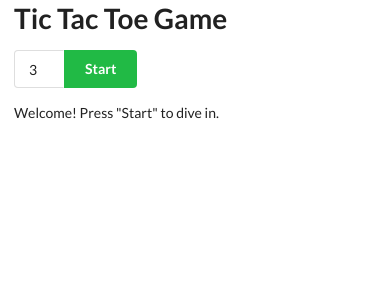
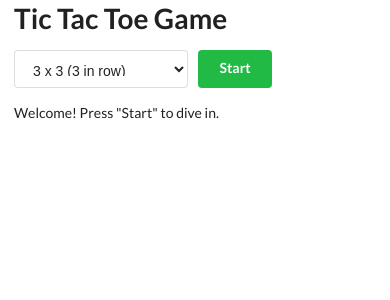
Before and after one commit to pluseg/tictactoe-game, a React (Create React App) app: page / in a window 390 px wide. Shown: the top 300 px of the page. Built offline with nearby package versions, Linux system fonts and the light colour scheme.

Commit message:
Implemented responsive-adaptive markups and changed menu to presets

```diff
--- a/src/components/Menu.js
+++ b/src/components/Menu.js
@@ -9,10 +9,8 @@ const StyledMenu = styled.div`
   margin: 0 0 15px 0;
 `;
 
-const SizeInput = styled.input.attrs(props => ({
-  width: props.width || '50px',
-}))`
-  width: ${props => props.width} !important;
+const SizeSelect = styled.select`
+  margin: 0 10px 0 0;
 `;
 
 const Menu = ({ step, startNewGameConnect }) => {
@@ -24,13 +22,12 @@ const Menu = ({ step, startNewGameConnect }) => {
     }
 
     return (
-      <button
-        type="button"
+      <div
         className="positive ui button"
         onClick={() => startNewGameConnect(size)}
       >
         Start
-      </button>
+      </div>
     );
   };
 
@@ -40,25 +37,29 @@ const Menu = ({ step, startNewGameConnect }) => {
     }
 
     return (
-      <button
-        type="button"
-        className="ui button"
-        onClick={() => startNewGameConnect(size)}
-      >
+      <div className="ui button" onClick={() => startNewGameConnect(size)}>
         Restart
-      </button>
+      </div>
     );
   };
 
   return (
     <StyledMenu>
-      <div className="ui action input">
-        <SizeInput
-          value={size}
-          onChange={e => setSize(parseInt(e.target.value, 10) || '')}
-          type="text"
-          placeholder="Size"
-        />
+      <div className="ui input">
+        <SizeSelect
+          className="ui compact selection dropdown"
+          onChange={e => setSize(parseInt(e.target.value, 10) || SIZE)}
+        >
+          <option selected={size === 3} value="3">
+            3 x 3 (3 in row)
+          </option>
+          <option selected={size === 15} value="15">
+            15 x 15 (5 in row)
+          </option>
+          <option selected={size === 19} value="19">
+            19 x 19 (5 in row)
+          </option>
+        </SizeSelect>
         {renderStartButton()}
         {renderRestartButton()}
       </div>
--- a/src/components/Playground.js
+++ b/src/components/Playground.js
@@ -6,13 +6,19 @@ import { makeMove } from '../features/game/gameSlice';
 import PlaygroundCell from './PlaygroundCell';
 
 const StyledPlayground = styled.div`
-  width: 100%;
-  margin: 20px auto 0;
+  width: 70vw;
+  height: 70vw;
+  min-width: 300px;
+  min-height: 300px;
+  max-width: calc(100vh - 110px);
+  max-height: calc(100vh - 110px);
+  margin: 0 auto;
 `;
 
 const Container = styled.div`
   display: flex;
   flex-wrap: wrap;
+  align-items: baseline;
 `;
 
 class Playground extends React.Component {
--- a/src/components/PlaygroundCell.js
+++ b/src/components/PlaygroundCell.js
@@ -7,7 +7,8 @@ const StyledPlaygroundCell = styled.div`
   cursor: pointer;
   flex: ${props => `0 1 ${props.width}%`};
   text-align: center;
-  padding: 10px;
+  padding: 0.2vw;
+  height: 0;
 `;
 
 const SymbolImage = styled.img`
--- a/src/components/Results.js
+++ b/src/components/Results.js
@@ -18,7 +18,7 @@ const StyledResults = styled.div`
   left: 50%;
   transform: translate(-50%, -50%);
   margin-right: -50%;
-  padding: 10px 50px;
+  padding: 10px 20px;
   text-align: center;
 `;
 
--- a/src/features/game/calculateResultHelpers.js
+++ b/src/features/game/calculateResultHelpers.js
@@ -9,8 +9,12 @@ import {
 
 export const findRepeatedSymbolSequence = (arr, requiredLength) => {
   for (let i = 0; i < arr.length - requiredLength + 1; i += 1) {
+    const value = arr[i];
+    if (value === null) {
+      continue;
+    }
+
     let repetitions = 0;
-    const value = arr[i];
     for (let j = i; j < i + requiredLength; j += 1) {
       if (arr[j] !== value) {
         break;
--- a/src/features/game/gameSlice.js
+++ b/src/features/game/gameSlice.js
@@ -31,6 +31,7 @@ const gameSlice = createSlice({
       state.step = STEP_GAME;
       state.result = RESULT_UNKNOWN;
       state.size = action.payload || SIZE;
+      state.winLength = state.size > 3 ? 5 : 3;
       state.turns = 0;
       state.cells = new Array(state.size)
         .fill(NO_SYMBOL)
@@ -41,8 +42,8 @@ const gameSlice = createSlice({
       reducer(state, action) {
         const { i, j } = action.payload;
         if (
-          state.cells[i][j] === NO_SYMBOL
-          && state.result === RESULT_UNKNOWN
+          state.cells[i][j] === NO_SYMBOL &&
+          state.result === RESULT_UNKNOWN
         ) {
           state.turns += 1;
           const currentSymbol = state.turns % 2 ? SYMBOL_ZERO : SYMBOL_CROSS;
```
